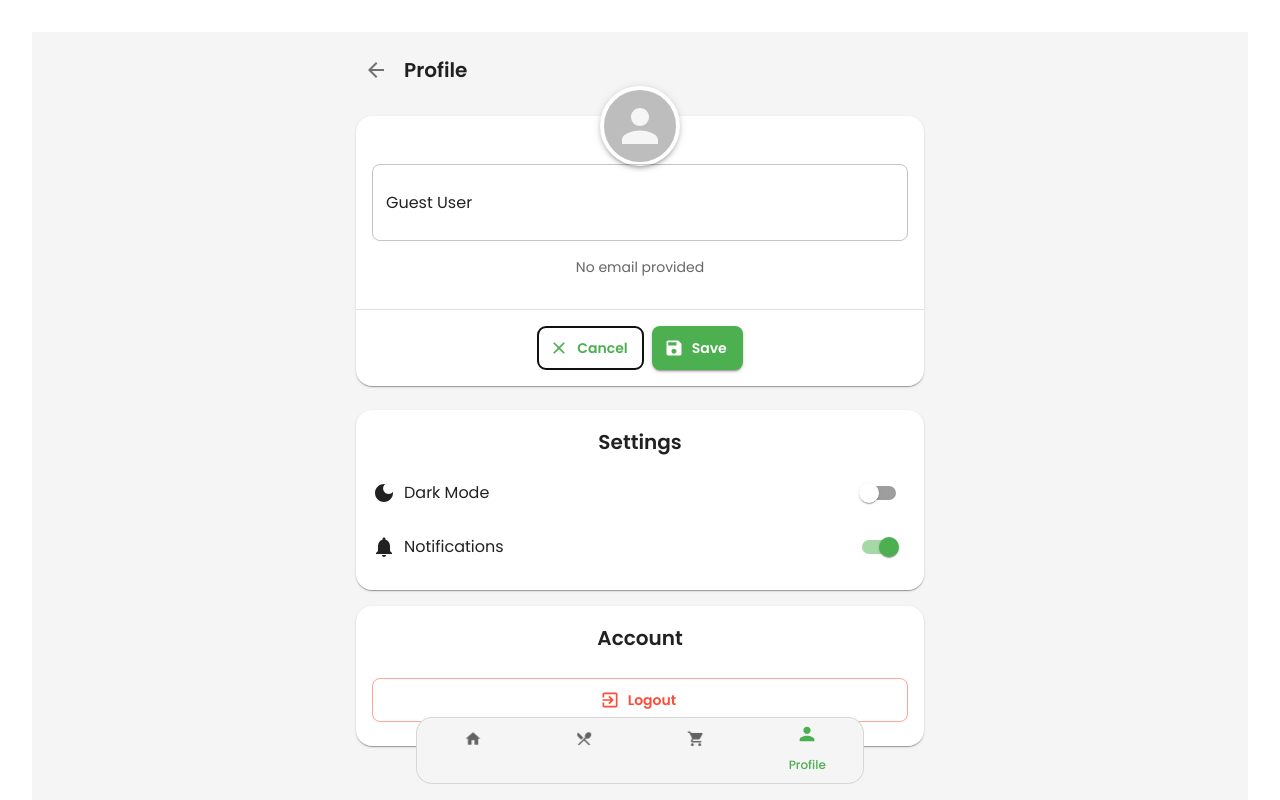
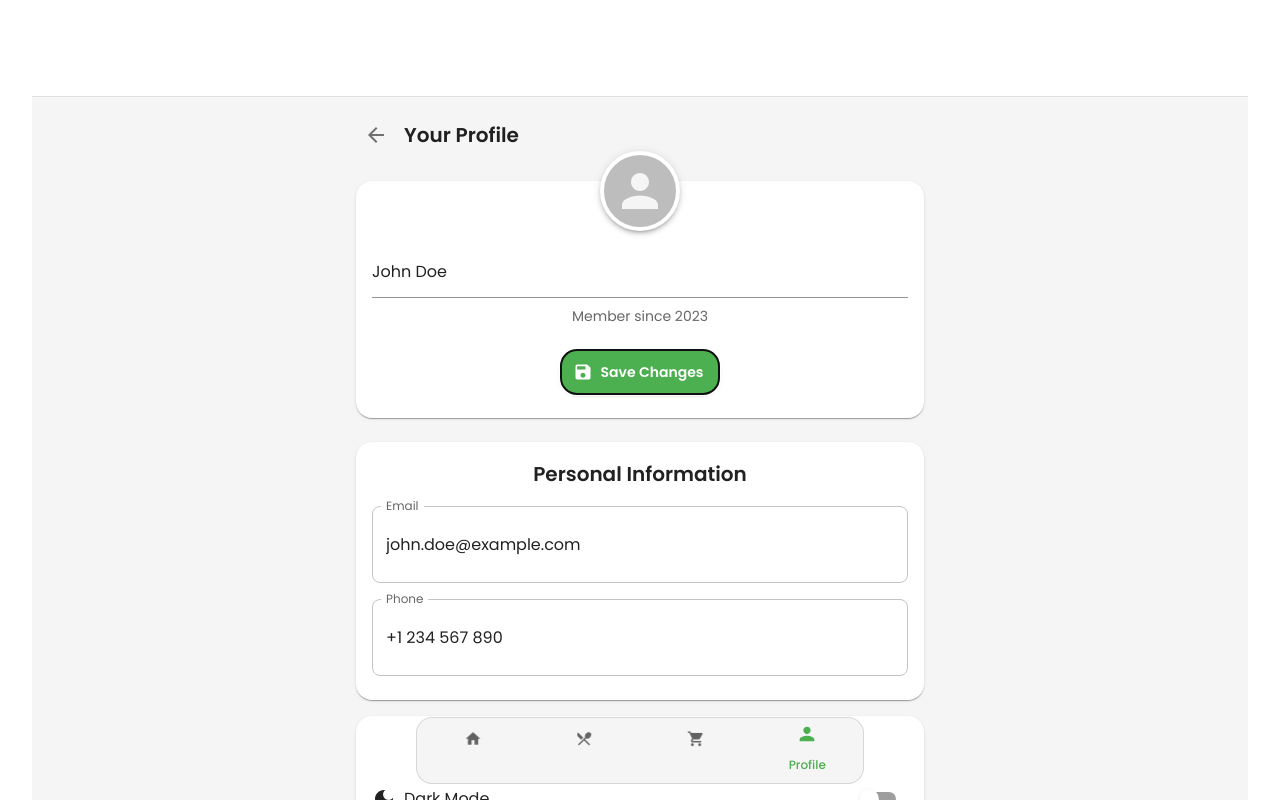
Before and after one commit to balo8000/foodex-web, a React (Vite) app: page /profile in a window 1280 px wide. Both pictures are taken after a click on the button "Edit Profile". Built offline with nearby package versions, Linux system fonts and the light colour scheme.

Commit message:
Restored Profile page and added dark mode toggle to top bar

```diff
--- a/src/components/MainLayout.jsx
+++ b/src/components/MainLayout.jsx
@@ -1,7 +1,19 @@
-import { Box } from '@mui/material';
+import { Box, AppBar, Toolbar, IconButton, useTheme } from '@mui/material';
+import { DarkMode, LightMode } from '@mui/icons-material';
 import FancyBottomNav from './navigation/FancyBottomNav';
+import { useUser } from '../contexts/UserContext';
 
 const MainLayout = ({ children }) => {
+  const theme = useTheme();
+  const { user, updatePreferences } = useUser();
+
+  const toggleDarkMode = () => {
+    updatePreferences({
+      ...user?.preferences,
+      darkMode: !user?.preferences?.darkMode,
+    });
+  };
+
   return (
     <Box
       sx={{
@@ -14,6 +26,20 @@ const MainLayout = ({ children }) => {
         bgcolor: 'background.default',
       }}
     >
+      <AppBar
+        position="sticky"
+        elevation={0}
+        sx={{
+          bgcolor: 'background.paper',
+          borderBottom: `1px solid ${theme.palette.divider}`,
+        }}
+      >
+        <Toolbar sx={{ justifyContent: 'flex-end' }}>
+          <IconButton onClick={toggleDarkMode} color="inherit">
+            {theme.palette.mode === 'dark' ? <LightMode /> : <DarkMode />}
+          </IconButton>
+        </Toolbar>
+      </AppBar>
       <Box
         sx={{
           flex: 1,
--- a/src/pages/Profile.jsx
+++ b/src/pages/Profile.jsx
@@ -25,7 +25,6 @@ import {
   DarkMode,
   Help,
   ExitToApp,
-  Close,
 } from '@mui/icons-material';
 import { motion } from 'framer-motion';
 import { useUser } from '../contexts/UserContext';
@@ -46,39 +45,25 @@ const Profile = () => {
   const theme = useTheme();
   const { user, updatePreferences, logout } = useUser();
   const [isEditing, setIsEditing] = useState(false);
-  const [error, setError] = useState(null);
-  const [success, setSuccess] = useState(false);
   const [profileData, setProfileData] = useState({
-    name: user?.name || 'Guest User',
-    email: user?.email || '',
-    phone: user?.phone || '',
-    address: user?.address || '',
+    name: user?.name || 'John Doe',
+    email: user?.email || 'john.doe@example.com',
+    phone: user?.phone || '+1 234 567 890',
     darkMode: user?.preferences?.darkMode || false,
     notifications: user?.preferences?.notifications || true,
   });
 
-  const handleSave = async () => {
-    try {
-      setError(null);
-      await updatePreferences({
+  const handleSave = () => {
+    updatePreferences({
       darkMode: profileData.darkMode,
       notifications: profileData.notifications,
     });
-      setSuccess(true);
     setIsEditing(false);
-      setTimeout(() => setSuccess(false), 3000);
-    } catch (err) {
-      setError('Failed to update preferences. Please try again.');
-    }
   };
 
   const handleLogout = () => {
-    try {
     logout();
     navigate('/');
-    } catch (err) {
-      setError('Failed to logout. Please try again.');
-    }
   };
 
   return (
@@ -88,7 +73,7 @@ const Profile = () => {
           <ArrowBack />
         </IconButton>
         <Typography variant="h6" sx={{ fontWeight: 600 }}>
-          Profile
+          Your Profile
         </Typography>
       </Box>
 
@@ -97,32 +82,6 @@ const Profile = () => {
         animate={{ y: 0, opacity: 1 }}
         transition={{ duration: 0.3 }}
       >
-        {error && (
-          <Box sx={{ mb: 2 }}>
-            <motion.div
-              initial={{ opacity: 0, y: -10 }}
-              animate={{ opacity: 1, y: 0 }}
-            >
-              <Typography color="error" sx={{ mb: 1 }}>
-                {error}
-              </Typography>
-            </motion.div>
-          </Box>
-        )}
-
-        {success && (
-          <Box sx={{ mb: 2 }}>
-            <motion.div
-              initial={{ opacity: 0, y: -10 }}
-              animate={{ opacity: 1, y: 0 }}
-            >
-              <Typography color="success.main" sx={{ mb: 1 }}>
-                Profile updated successfully!
-              </Typography>
-            </motion.div>
-          </Box>
-        )}
-
         <Card sx={{ mb: 3, borderRadius: 2, position: 'relative', overflow: 'visible' }}>
           <Box
             sx={{
@@ -142,64 +101,71 @@ const Profile = () => {
               }}
             />
           </Box>
-          <CardContent sx={{ pt: 6, pb: 2 }}>
-            <Box sx={{ textAlign: 'center', mb: 2 }}>
+
+          <CardContent sx={{ pt: 6, textAlign: 'center' }}>
+            <Box sx={{ mt: 2, mb: 3 }}>
               {isEditing ? (
                 <TextField
                   fullWidth
+                  variant="standard"
                   value={profileData.name}
                   onChange={(e) =>
                     setProfileData({ ...profileData, name: e.target.value })
                   }
-                  sx={{ mb: 2 }}
+                  sx={{ mb: 1 }}
                 />
               ) : (
-                <Typography variant="h6" sx={{ fontWeight: 600 }}>
+                <Typography variant="h5" sx={{ fontWeight: 600, mb: 0.5 }}>
                   {profileData.name}
                 </Typography>
               )}
-              <Typography color="text.secondary" variant="body2">
-                {profileData.email || 'No email provided'}
+              <Typography variant="body2" color="text.secondary">
+                Member since 2023
               </Typography>
             </Box>
-          </CardContent>
-          <Box
-            sx={{
-              display: 'flex',
-              justifyContent: 'center',
-              gap: 1,
-              p: 2,
-              borderTop: `1px solid ${theme.palette.divider}`,
-            }}
-          >
+
+            <Box sx={{ display: 'flex', justifyContent: 'center', gap: 1 }}>
               {isEditing ? (
-              <>
-                <Button
-                  variant="outlined"
-                  onClick={() => setIsEditing(false)}
-                  startIcon={<Close />}
-                >
-                  Cancel
-                </Button>
                 <Button
                   variant="contained"
+                  startIcon={<Save />}
                   onClick={handleSave}
-                  startIcon={<Save />}
+                  sx={{ borderRadius: 2 }}
                 >
-                  Save
+                  Save Changes
                 </Button>
-              </>
               ) : (
                 <Button
                   variant="outlined"
+                  startIcon={<Edit />}
                   onClick={() => setIsEditing(true)}
-                startIcon={<Edit />}
+                  sx={{ borderRadius: 2 }}
                 >
                   Edit Profile
                 </Button>
               )}
             </Box>
+          </CardContent>
         </Card>
+
+        <ProfileSection title="Personal Information">
+          <Box sx={{ display: 'flex', flexDirection: 'column', gap: 2 }}>
+            <TextField
+              label="Email"
+              value={profileData.email}
+              disabled={!isEditing}
+              fullWidth
+              variant="outlined"
+            />
+            <TextField
+              label="Phone"
+              value={profileData.phone}
+              disabled={!isEditing}
+              fullWidth
+              variant="outlined"
+            />
+          </Box>
+        </ProfileSection>
 
         <ProfileSection title="Settings">
           <Box sx={{ display: 'flex', flexDirection: 'column', gap: 2 }}>
@@ -223,25 +189,68 @@ const Profile = () => {
               <Switch
                 checked={profileData.notifications}
                 onChange={(e) =>
-                  setProfileData({ ...profileData, notifications: e.target.checked })
+                  setProfileData({
+                    ...profileData,
+                    notifications: e.target.checked,
+                  })
                 }
               />
             </Box>
           </Box>
         </ProfileSection>
 
-        <ProfileSection title="Account">
+        <ProfileSection title="Quick Actions">
+          <Box sx={{ display: 'flex', flexDirection: 'column', gap: 1 }}>
+            <Button
+              startIcon={<LocationOn />}
+              sx={{ justifyContent: 'flex-start' }}
+              onClick={() => navigate('/addresses')}
+            >
+              Manage Addresses
+            </Button>
+            <Button
+              startIcon={<CreditCard />}
+              sx={{ justifyContent: 'flex-start' }}
+              onClick={() => navigate('/payment-methods')}
+            >
+              Payment Methods
+            </Button>
+            <Button
+              startIcon={<History />}
+              sx={{ justifyContent: 'flex-start' }}
+              onClick={() => navigate('/order-history')}
+            >
+              Order History
+            </Button>
+            <Button
+              startIcon={<Help />}
+              sx={{ justifyContent: 'flex-start' }}
+              onClick={() => navigate('/help')}
+            >
+              Help & Support
+            </Button>
+          </Box>
+        </ProfileSection>
+
         <Button
           fullWidth
           variant="outlined"
           color="error"
+          startIcon={<ExitToApp />}
           onClick={handleLogout}
-            startIcon={<ExitToApp />}
-            sx={{ mt: 1 }}
+          sx={{
+            mt: 2,
+            mb: 4,
+            borderRadius: 2,
+            py: 1.5,
+            borderWidth: 2,
+            '&:hover': {
+              borderWidth: 2,
+            },
+          }}
         >
           Logout
         </Button>
-        </ProfileSection>
       </motion.div>
     </Box>
   );
```
Lines whose indentation alone changed are shown as unchanged.
